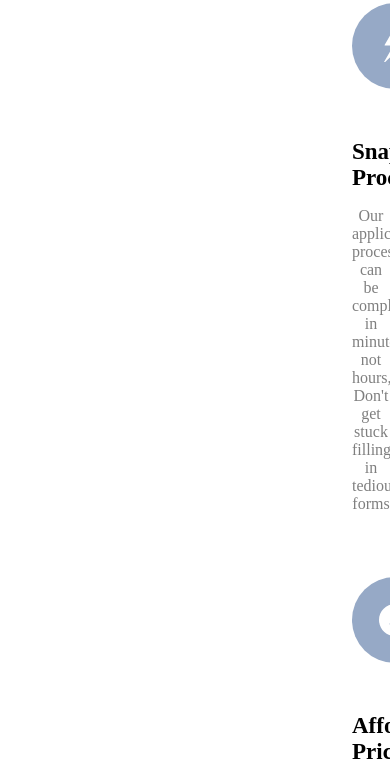
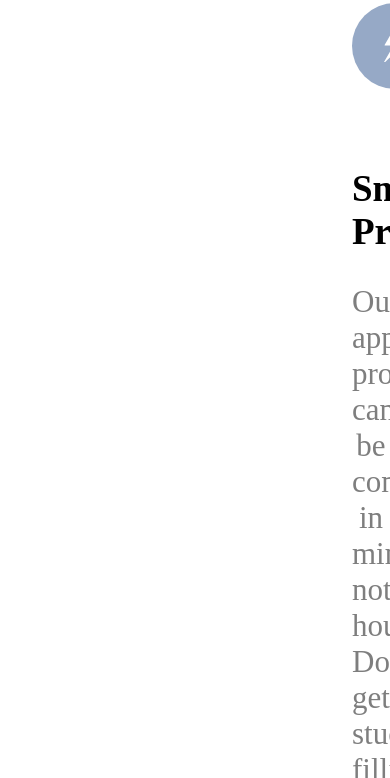
Before and after one commit to tee-15/insure, a plain HTML site: page index.html in a window 390 px wide. Shown: the part 2426-3204 px from the top of the page. Drawn offline with Linux system fonts and the light colour scheme; a web font is replaced by a local one.

Commit message:
added new changes

```diff
--- a/css/queries.css
+++ b/css/queries.css
@@ -84,9 +84,9 @@
         margin-bottom: 4em;
     }
     section.row-about {
-        width: 135%;
         margin-left: 0em;
         height: 87em;
+        width: 86em;
     }
     h1.more {
         color: #fff;
@@ -100,7 +100,7 @@
         height: 86em;
     }
     .how-images {
-        left: -11em;
+        left: -7em;
     }
     button.btn-vclivk {
 
@@ -148,7 +148,16 @@
     .our {
         margin-bottom: 5em;
     }
-
+    p.minutes {
+        margin-top: 1em;
+        color: #000;
+        opacity: .5;
+        font-size: 31px;
+    }
+    h4.snappy {
+        margin-top: 2em;
+        font-size: 37px;
+    }
 }
 
 /*small tablets to big tablets: from 768px to 1023px*/
@@ -237,9 +246,9 @@
         margin-bottom: 4em;
     }
     section.row-about {
-        width: 135%;
         margin-left: 0em;
         height: 87em;
+        width: 86em;
     }
     h1.more {
         color: #fff;
@@ -253,7 +262,7 @@
         height: 86em;
     }
     .how-images {
-        left: -11em;
+        left: -7em;
     }
     button.btn-vclivk {
 
@@ -301,6 +310,16 @@
     .our {
         margin-bottom: 5em;
     }
+    p.minutes {
+        margin-top: 1em;
+        color: #000;
+        opacity: .5;
+        font-size: 31px;
+    }
+    h4.snappy {
+        margin-top: 2em;
+        font-size: 37px;
+    }
 
 
 
```
